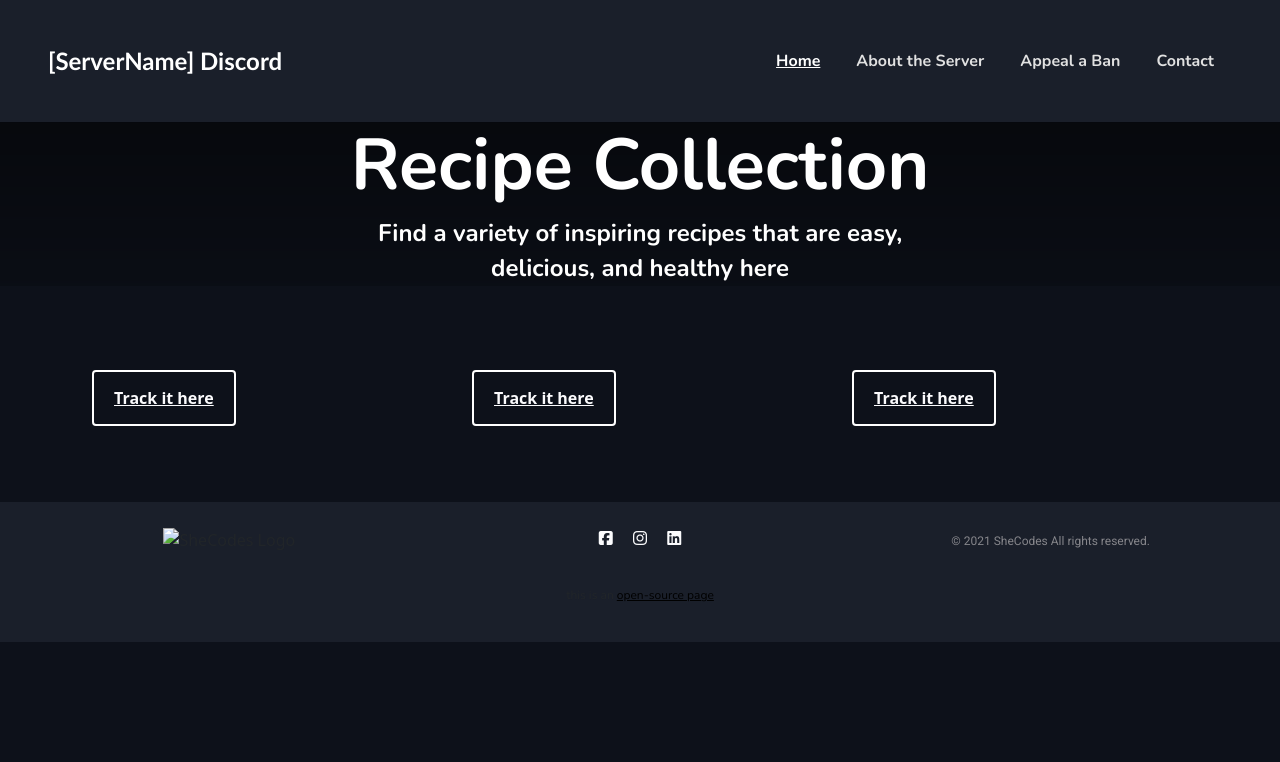
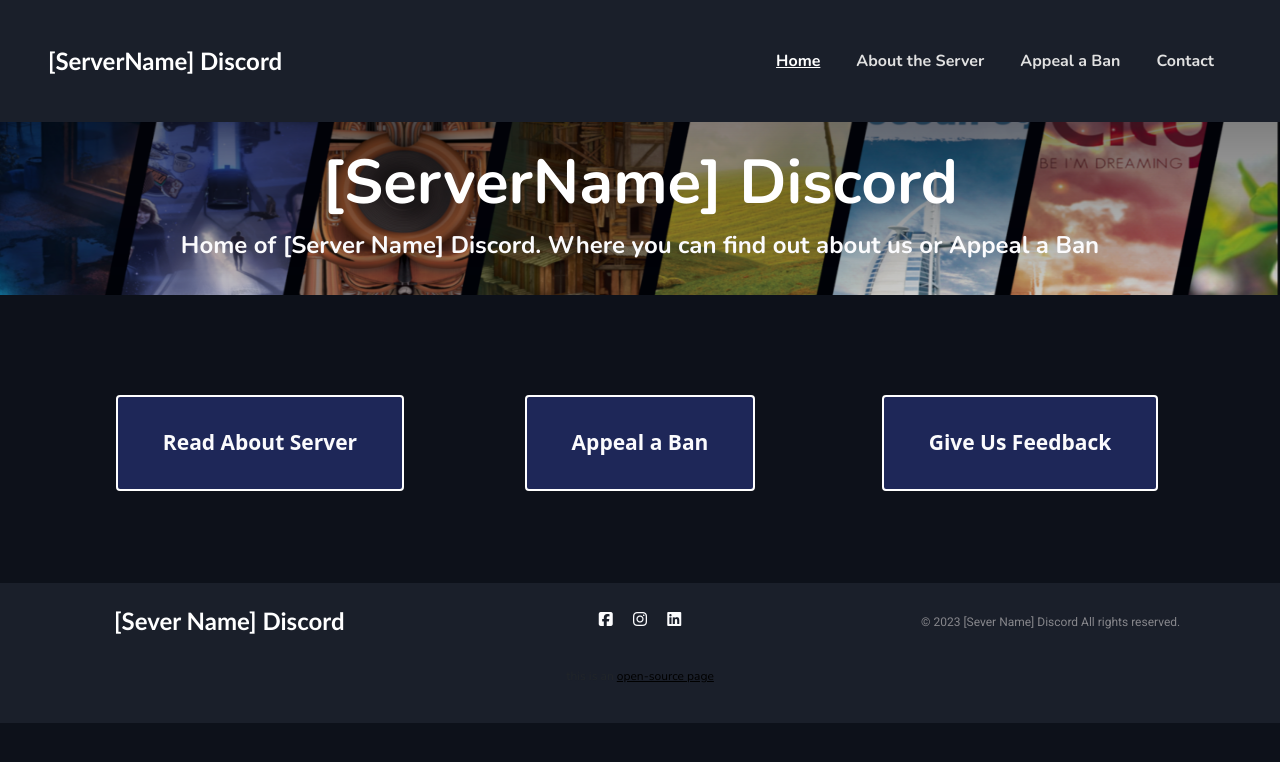
Before and after one commit to iosaney/discord-server, a plain HTML site: page index.html in a window 1280 px wide. Drawn offline with nearby package versions, Linux system fonts and the light colour scheme.

Commit message:
improved css for index.html

```diff
--- a/index.html
+++ b/index.html
@@ -65,25 +65,24 @@
       </div>
     </nav>
     <div class="hero">
-      <div class="header">
-        <h1>Recipe Collection</h1>
-        <h5>
-          Find a variety of inspiring recipes that are easy,<br />
-          delicious, and healthy here
-        </h5>
+      <div class="header py-4">
+        <h1>[ServerName] Discord</h1>
+        <h3>
+          Home of [Server Name] Discord. Where you can find out about us or Appeal a Ban
+        </h3>
       </div>
     </div>
 
     <div class="container bodySection">
       <div class="row">
-        <div class="col-4 homeButtons">
-          <a class="trackButton" href="#">Track it here</a>
+        <div class="col-4 d-flex">
+          <a class="homeButton" href="#">Read About Server</a>
         </div>
-        <div class="col-4">
-          <a class="trackButton" href="#">Track it here</a>
+        <div class="col-4 d-flex">
+          <a class="homeButton" href="#">Appeal a Ban</a>
         </div>
-        <div class="col-4">
-          <a class="trackButton" href="#">Track it here</a>
+        <div class="col-4 d-flex">
+          <a class="homeButton" href="#">Give Us Feedback</a>
         </div>
       </div>
     </div>
@@ -92,11 +91,7 @@
       <div class="container-fluid footerSection">
         <div class="row p-3 g-2">
           <div class="col-md-4">
-            <img
-              src="/images/She Codes.svg"
-              alt="SheCodes Logo"
-              class="logo img-fluid"
-            />
+            <h3 class="brandName">[Sever Name] Discord</h3>
           </div>
 
           <div class="col-md-4 socmed">
@@ -125,7 +120,7 @@
             ></a>
           </div>
           <div class="col-md-4">
-            <p class="copyright">© 2021 SheCodes All rights reserved.</p>
+            <p class="copyright">© 2023 [Sever Name] Discord All rights reserved.</p>
           </div>
           <p class="open-source">
             this is an
--- a/src/style.css
+++ b/src/style.css
@@ -21,7 +21,7 @@ h5 {
   color: var(--main-color);
 }
 h1 {
-  font-size: 72px;
+  font-size: 62px;
   text-align: center;
 }
 
@@ -145,20 +145,32 @@ h4.appeal-description {
       rgba(0, 0, 0, 0.5) 0%,
       rgba(0, 0, 0, 0.2) 100%
     ),
-    url("/images/bg.png") no-repeat center center / 100% 100%;
+    url("/src/hero.png") no-repeat center center / 100% 120%;
   margin-bottom: 70px;
 }
 
 .hero h1 {
   text-align: center;
-  font-size: 72px;
+  font-size: 62;
 }
-.hero h5 {
+.hero h3 {
   text-align: center;
   font-size: 24px;
   line-height: 35px;
 }
 
+.homeButton{
+
+  padding:30px 45px;
+  margin: 0px auto;
+  font-size: 21px;
+  background: #1E2758;
+  color: var(--main-color);
+  text-decoration: none;
+  font-weight: 600;
+  border:solid white 2px;
+  border-radius: 4px;
+}
 .socialMediaLinks {
   color: var(--main-color);
 }
```
Also changed, not shown: src/hero.png (added).
